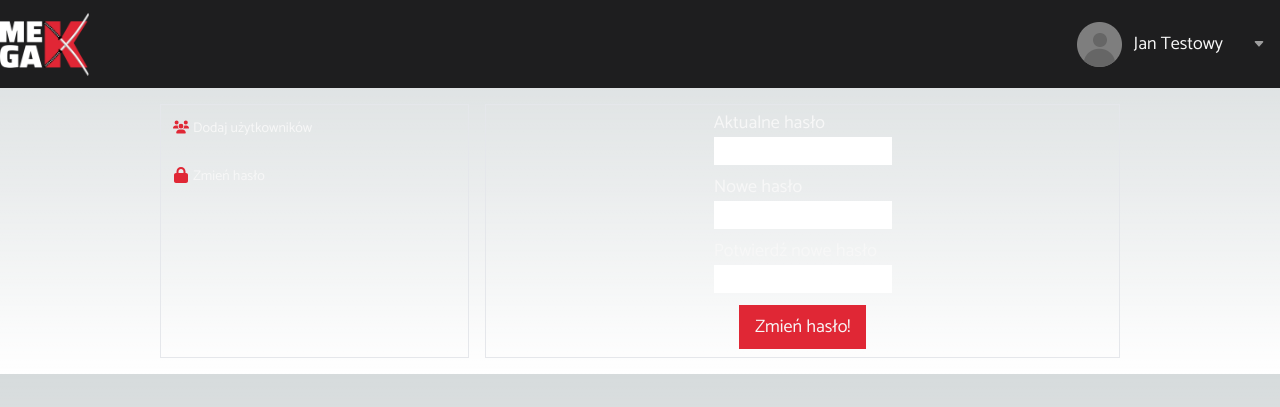
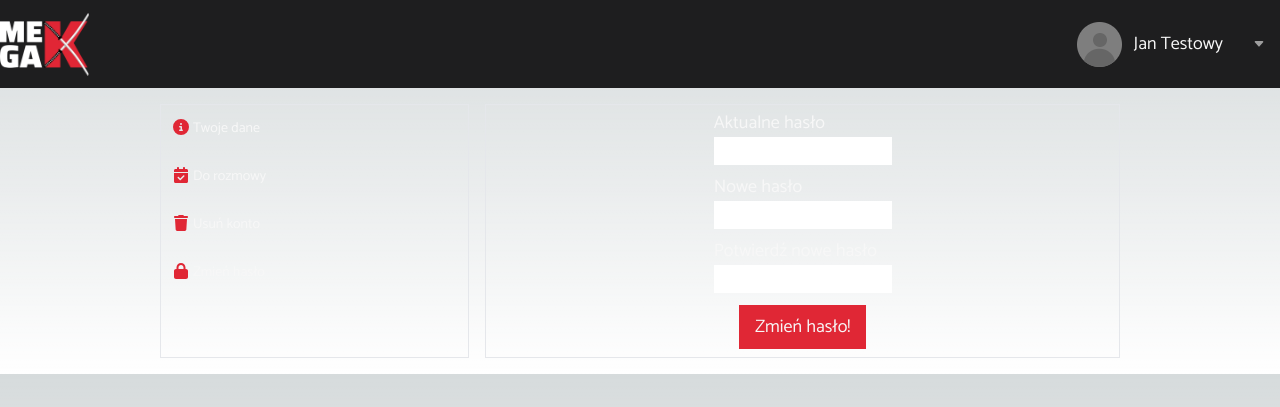
Before and after one commit to MichalTomczakSE/Mega-K-Headhunter-Front, a Next.js app: page /test in a window 1280 px wide. Shown: the top 407 px of the page. Built offline with nearby package versions, Linux system fonts and the light colour scheme.

Commit message:
Added more items to menu, define display depending on isAdmin prop

```diff
--- a/components/panels/SidebarMenu.tsx
+++ b/components/panels/SidebarMenu.tsx
@@ -1,5 +1,12 @@
 import { ListItem } from '@/components/panels/MenuElement';
-import { EmployedIcon, PasswordIcon, UsersIcon } from '@/components/icons/SVGIcons';
+import {
+  AccountInfoIcon,
+  AppointmentStudentsIcon,
+  DeleteAccountIcon,
+  EmployedIcon,
+  PasswordIcon,
+  UsersIcon,
+} from '@/components/icons/SVGIcons';
 
 interface SidebarMenuProps {
   isAdmin: boolean;
@@ -7,7 +14,19 @@ interface SidebarMenuProps {
 
 export const SidebarMenu = ({ isAdmin }: SidebarMenuProps) => {
   return (
-    <ul>
+
+    <ul
+    className=''>
+      <ListItem urlAddress='/'>
+        <div className='flex items-center'>
+          <AccountInfoIcon height={16} width={16} />
+          <p className='px-1'>
+            Twoje dane
+          </p>
+        </div>
+      </ListItem>
+      {isAdmin &&
+        <>
           <ListItem urlAddress='/'>
             <div className='flex items-center'>
               <UsersIcon height={16} width={16} />
@@ -16,7 +35,6 @@ export const SidebarMenu = ({ isAdmin }: SidebarMenuProps) => {
               </p>
             </div>
           </ListItem>
-      {isAdmin &&
           <ListItem urlAddress='/'>
             <div className='flex items-center'>
               <EmployedIcon height={16} width={16} />
@@ -25,6 +43,27 @@ export const SidebarMenu = ({ isAdmin }: SidebarMenuProps) => {
               </p>
             </div>
           </ListItem>
+        </>
+      }
+      {!isAdmin &&
+        <>
+          <ListItem urlAddress='/'>
+            <div className='flex items-center'>
+              <AppointmentStudentsIcon height={16} width={16} />
+              <p className='px-1'>
+                Do rozmowy
+              </p>
+            </div>
+          </ListItem>
+          <ListItem urlAddress='/'>
+            <div className='flex items-center'>
+              <DeleteAccountIcon height={16} width={16} />
+              <p className='px-1'>
+                Usuń konto
+              </p>
+            </div>
+          </ListItem>
+        </>
       }
       <ListItem urlAddress='/'>
         <div className='flex items-center'>
```
Lines whose indentation alone changed are shown as unchanged.
